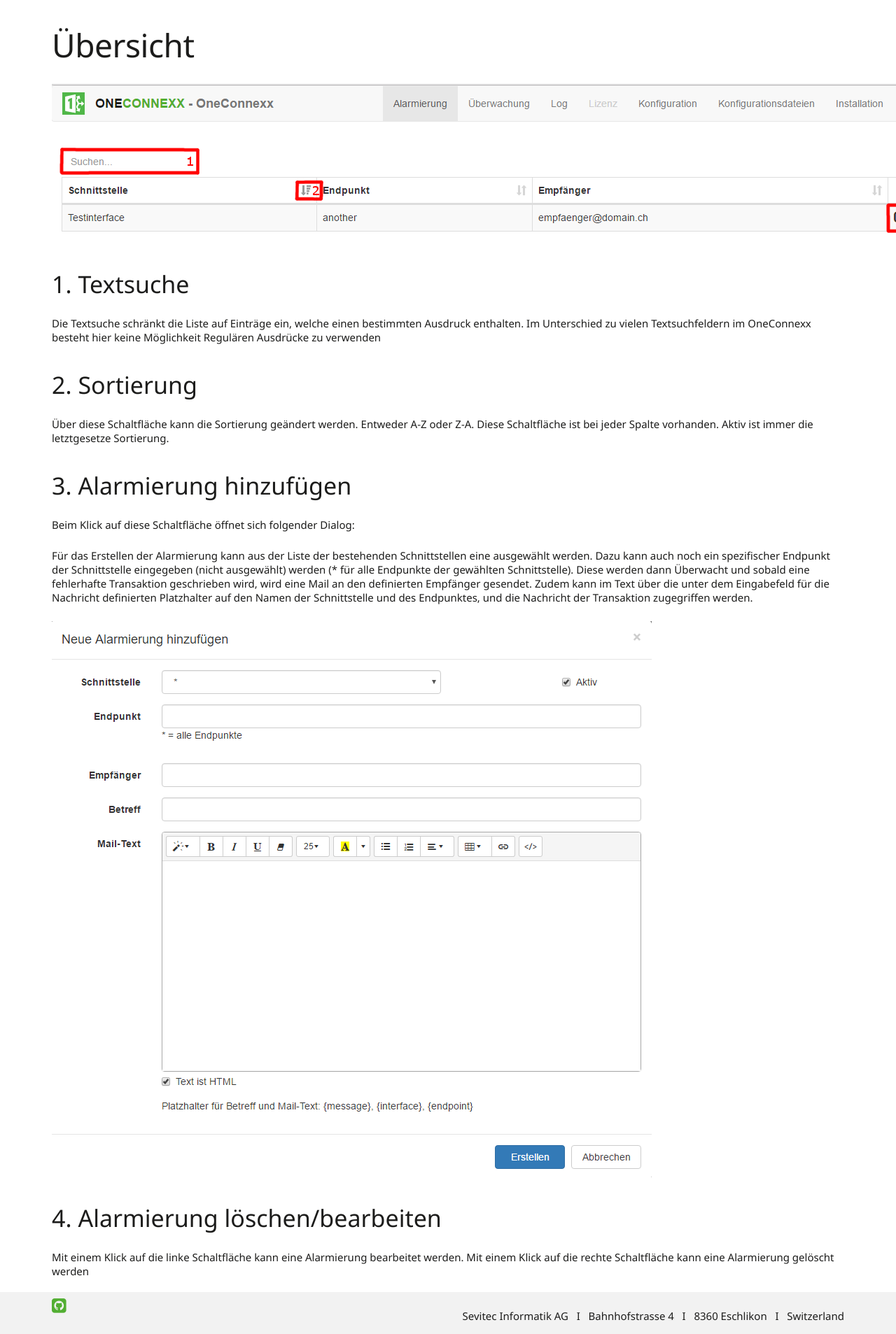
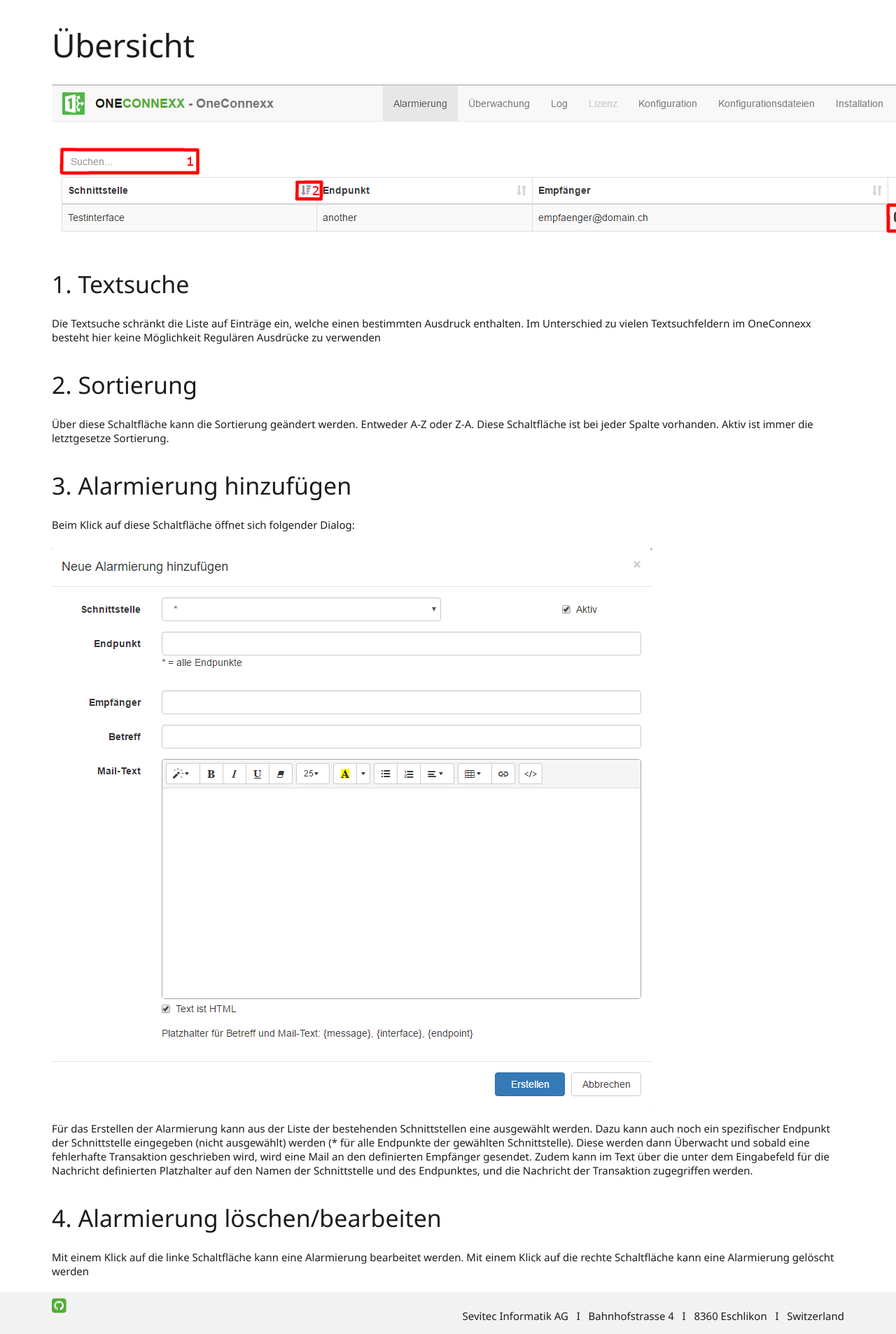
Before and after one commit to primesoft-group/oneconnexx-docs, a Jekyll site: the page built from _pages/webclient/de/alarmierung.md, in a window 1280 px wide. Shown: the part 945-2852 px from the top of the page at 70% size. Built offline with Jekyll 4.4.1, drawn with Linux system fonts in a browser that asks for light colours; nearby versions of some CDN libraries; some web fonts are replaced.

Commit message:
Arbeit an Alarmierungsseite

```diff
--- a/_pages/webclient/de/alarmierung.md
+++ b/_pages/webclient/de/alarmierung.md
@@ -40,9 +40,9 @@ Im Unterschied zu vielen Textsuchfeldern im OneConnexx besteht hier keine Mögli
 ### 3. Alarmierung hinzufügen
 Beim Klick auf diese Schaltfläche öffnet sich folgender Dialog:
 
+![X]({{ site.baseUrl }}/assets/content-images/webclient/de/addNewAlerting.png "Neue Regel hinzufügen")
+
 Für das Erstellen der Alarmierung kann aus der Liste der bestehenden Schnittstellen eine ausgewählt werden. Dazu kann auch noch ein spezifischer Endpunkt der Schnittstelle eingegeben (nicht ausgewählt) werden (* für alle Endpunkte der gewählten Schnittstelle). Diese werden dann Überwacht und sobald eine fehlerhafte Transaktion geschrieben wird, wird eine Mail an den definierten Empfänger gesendet. Zudem kann im Text über die unter dem Eingabefeld für die Nachricht definierten Platzhalter auf den Namen der Schnittstelle und des Endpunktes, und die Nachricht der Transaktion zugegriffen werden.
-
-![X]({{ site.baseUrl }}/assets/content-images/webclient/de/addNewAlerting.png "Neue Regel hinzufügen")
 
 ### 4. Alarmierung löschen/bearbeiten
 Mit einem Klick auf die linke Schaltfläche kann eine Alarmierung bearbeitet werden.
```
